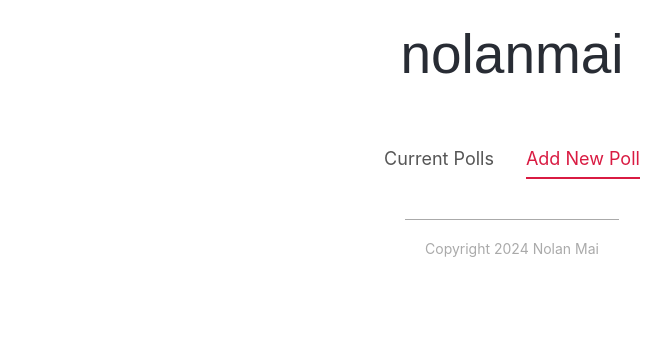
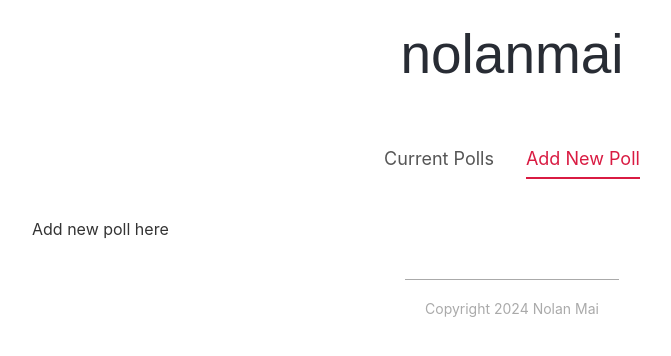
Before and after one commit to PotBorger/Poll-Visualization-Demo, a Svelte app: page / in a window 1280 px wide. Both pictures are taken after a click on the item "Add New Poll". Shown: the top 356 px of the page, without its empty margins (128-799 px from the left). Built offline with nearby package versions, Linux system fonts and the light colour scheme.

Commit message:
Fixed tabs system

```diff
--- a/src/App.svelte
+++ b/src/App.svelte
@@ -15,6 +15,8 @@
 	<Tabs {items} {activeItem} on:tabChange={tabChange}></Tabs>
 	{#if activeItem === 'Current Polls'}
 		<p>Polls components will be here</p>
+	{:else if activeItem === 'Add New Poll'}
+		<p>Add new poll here</p>
 	{/if}
 </main>
 <Footer/>
```
